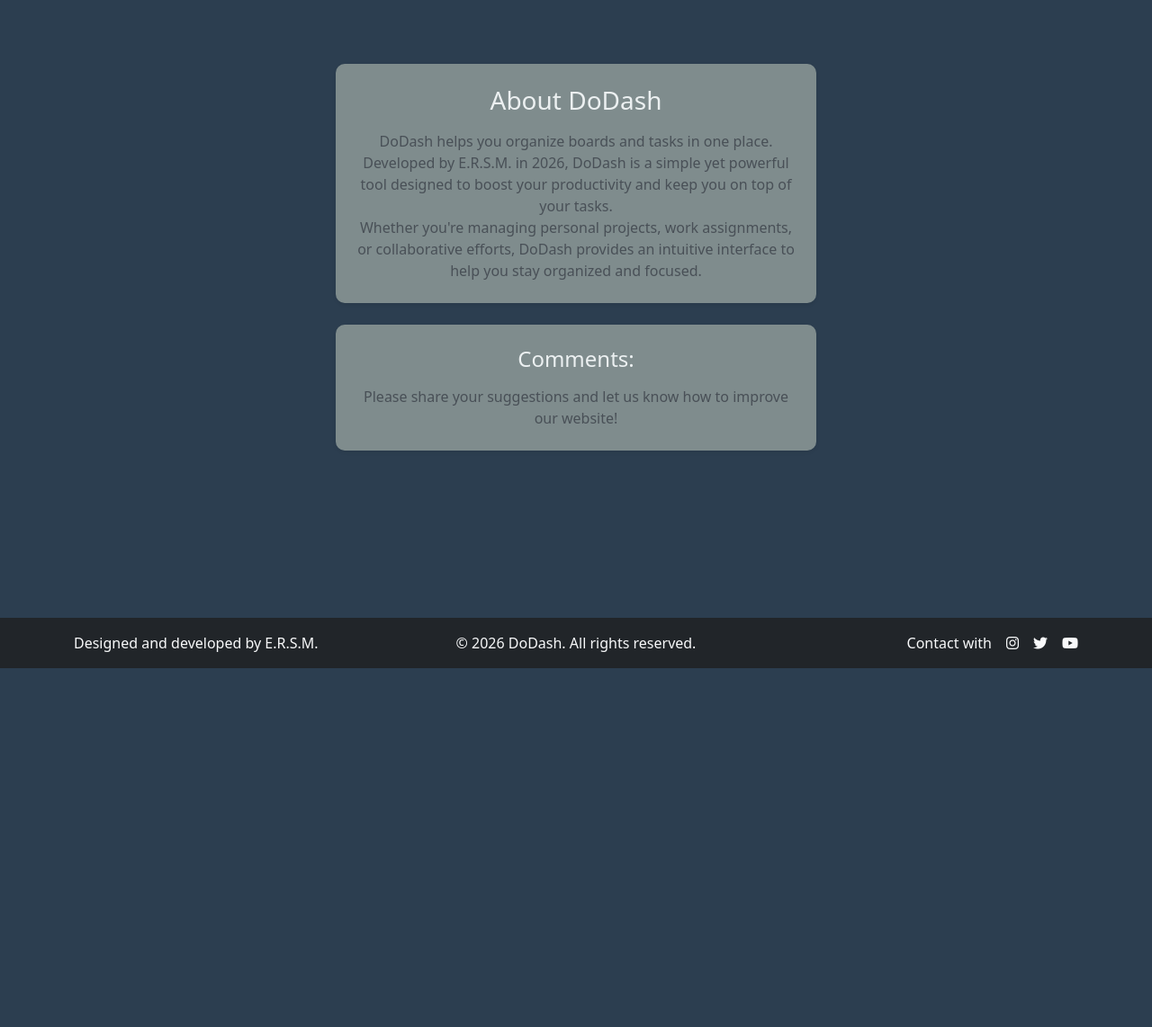
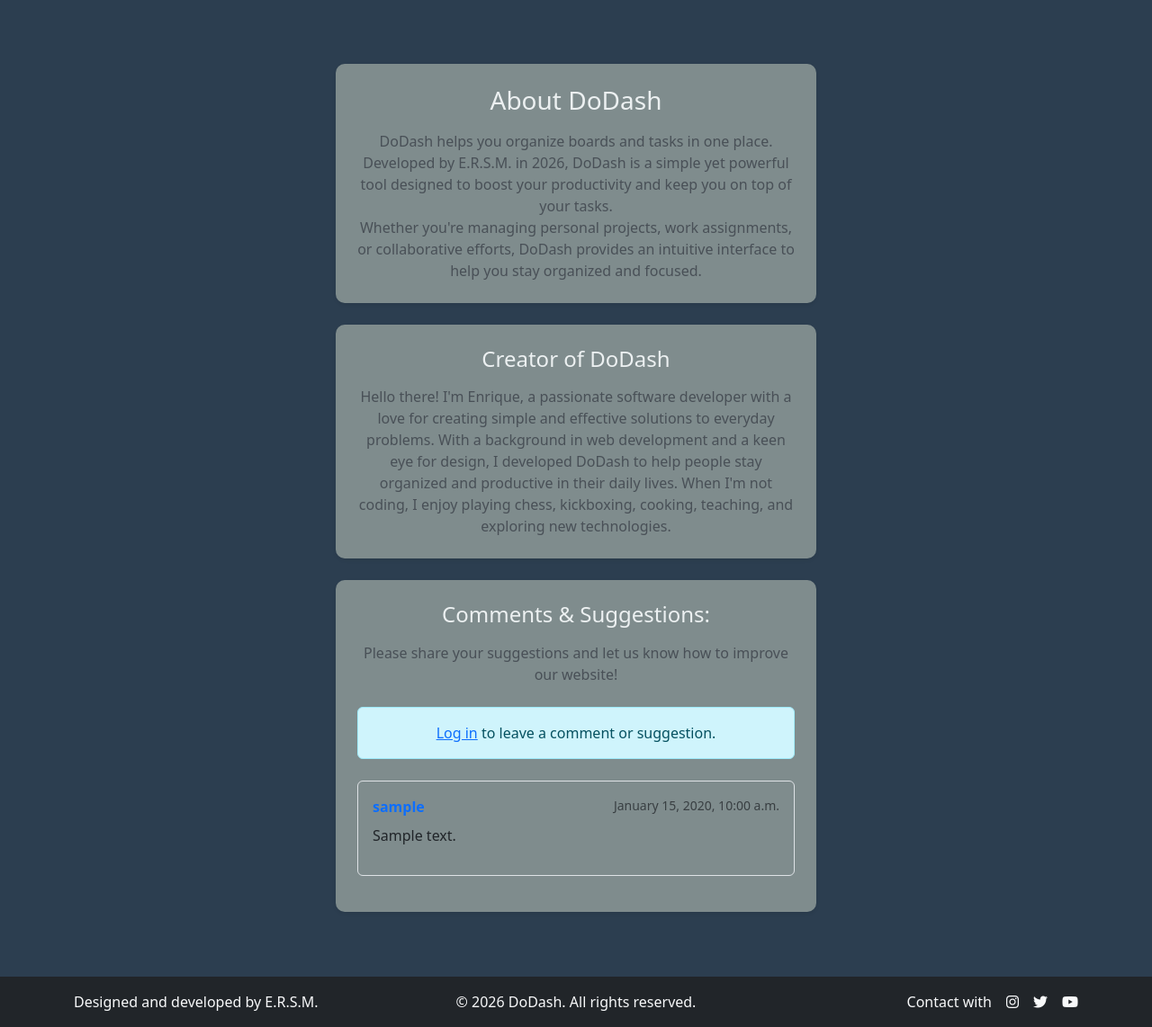
Before and after one commit to Enrique2007s/django-todo-app, a Django app: page /about/ in a window 1280 px wide. Shown: the part 57-1199 px from the top of the page at 90% size. Before the commit the page ends 800 px from the top, so only its background shows below. Run offline with Django 4.2, Linux system fonts and the light colour scheme; tables that the repository leaves empty hold one stand-in row (values such as "Sample post"); some libraries are stand-ins or nearby versions; some web fonts are replaced.

Commit message:
add forms for comment model in comments and suggestions section in about.html

```diff
--- /dev/null
+++ b/about/forms.py
@@ -0,0 +1,17 @@
+from django import forms
+from .models import Comment
+
+class CommentForm(forms.ModelForm):
+    class Meta:
+        model = Comment
+        fields = ['content']
+        widgets = {
+            'content': forms.Textarea(attrs={
+                'placeholder': 'Write your comment here...',
+                'rows': 4,
+                'class': 'form-control',
+            }),
+        }
+        labels = {
+            'content': '',
+        }
--- a/about/models.py
+++ b/about/models.py
@@ -12,4 +12,4 @@ class Comment(models.Model):
         ordering = ['-created_on']
 
     def __str__(self):
-        return f'Comment by {self.owner} on {self.board}'
+        return f'Comment by {self.owner} on about page'
--- a/about/templates/about/about.html
+++ b/about/templates/about/about.html
@@ -1,4 +1,5 @@
 {% extends 'base.html' %}
+{% load crispy_forms_tags %}
 
 {% block content %}
 <div class="container py-5">
@@ -17,12 +18,69 @@
 					</p>
 				</div>
 			</div>
+
 			<div class="card shadow-sm border-0 mt-4">
 				<div class="card-body p-4 text-center">
-					<h2 class="h4 mb-3 dashboard-title">Comments:</h2>
+					<h2 class="h4 mb-3 dashboard-title">Creator of DoDash</h2>
 					<p class="mb-0 text-light-emphasis">
+						Hello there!
+						I'm Enrique, a passionate software developer with a love for creating simple and effective solutions to everyday problems.
+						With a background in web development and a keen eye for design, I developed DoDash to help people stay organized and
+						productive in their daily lives. When I'm not coding, I enjoy playing chess, kickboxing, cooking, teaching,
+						and exploring new technologies.
+					</p>
+				</div>
+			</div>
+
+			<!-- Comments Section -->
+			<div class="card shadow-sm border-0 mt-4">
+				<div class="card-body p-4">
+					<h2 class="h4 mb-3 dashboard-title text-center">Comments & Suggestions:</h2>
+					<p class="mb-4 text-light-emphasis text-center">
 						Please share your suggestions and let us know how to improve our website!
 					</p>
+
+					<!-- Comment Form -->
+					{% if user.is_authenticated %}
+						<form method="post" class="mb-4">
+							{% csrf_token %}
+							{{ form|crispy }}
+							<div class="mt-2">
+								<button type="submit" class="btn">Post Comment</button>
+							</div>
+						</form>
+					{% else %}
+						<div class="alert alert-info text-center">
+							<a href="{% url 'login' %}">Log in</a> to leave a comment or suggestion.
+						</div>
+					{% endif %}
+
+					<!-- Display Comments -->
+					<div class="comments-section mt-4">
+						{% if comments %}
+							{% for comment in comments %}
+								<div class="comment mb-3 p-3 border rounded">
+									<div class="d-flex justify-content-between align-items-start">
+										<strong class="text-primary">{{ comment.owner.username }}</strong>
+										<small class="text-muted">{{ comment.created_on|date:"F j, Y, g:i a" }}</small>
+									</div>
+									<p class="mb-0 mt-2">{{ comment.content|linebreaks }}</p>
+									{% if user == comment.owner or user.is_staff %}
+										<div class="mt-2">
+											<a href="{% url 'delete_comment' comment.id %}" class="text-danger small"
+											   onclick="return confirm('Are you sure you want to delete this comment?')">
+												Delete
+											</a>
+										</div>
+									{% endif %}
+								</div>
+							{% endfor %}
+						{% else %}
+							<div class="text-center text-muted">
+								<p>No comments yet. Be the first to share your thoughts!</p>
+							</div>
+						{% endif %}
+					</div>
 				</div>
 			</div>
 		</div>
--- a/about/views.py
+++ b/about/views.py
@@ -1,15 +1,35 @@
 from django.shortcuts import render, redirect
+from django.contrib.auth.decorators import login_required
+from django.contrib import messages
 from django import forms
 from .models import Comment
+from .forms import CommentForm
 
 
 # About page view
 def about(request):
-    return render(request, 'about/about.html')
+    comments = Comment.objects.all()
+    form = CommentForm()
+    if request.method == 'POST' and not request.user.is_authenticated:
+        return redirect('account_login')
+    if request.method == 'POST':
+        form = CommentForm(request.POST)
+        if form.is_valid():
+            comment = form.save(commit=False)
+            comment.owner = request.user
+            comment.save()
+            messages.success(request, 'Your comment has been added.')
+            return redirect('about')
+    return render(request, 'about/about.html', {'comments': comments, 'form': form})
 
 
-# Simple comment form (keeps model import valid)
-class CommentForm(forms.ModelForm):
-    class Meta:
-        model = Comment
-        fields = ['content']
+
+# def about(request):
+#     return render(request, 'about/about.html')
+
+
+# # Simple comment form (keeps model import valid)
+# class CommentForm(forms.ModelForm):
+#     class Meta:
+#         model = Comment
+#         fields = ['content']
```
Also changed, not shown: 1 other file.
